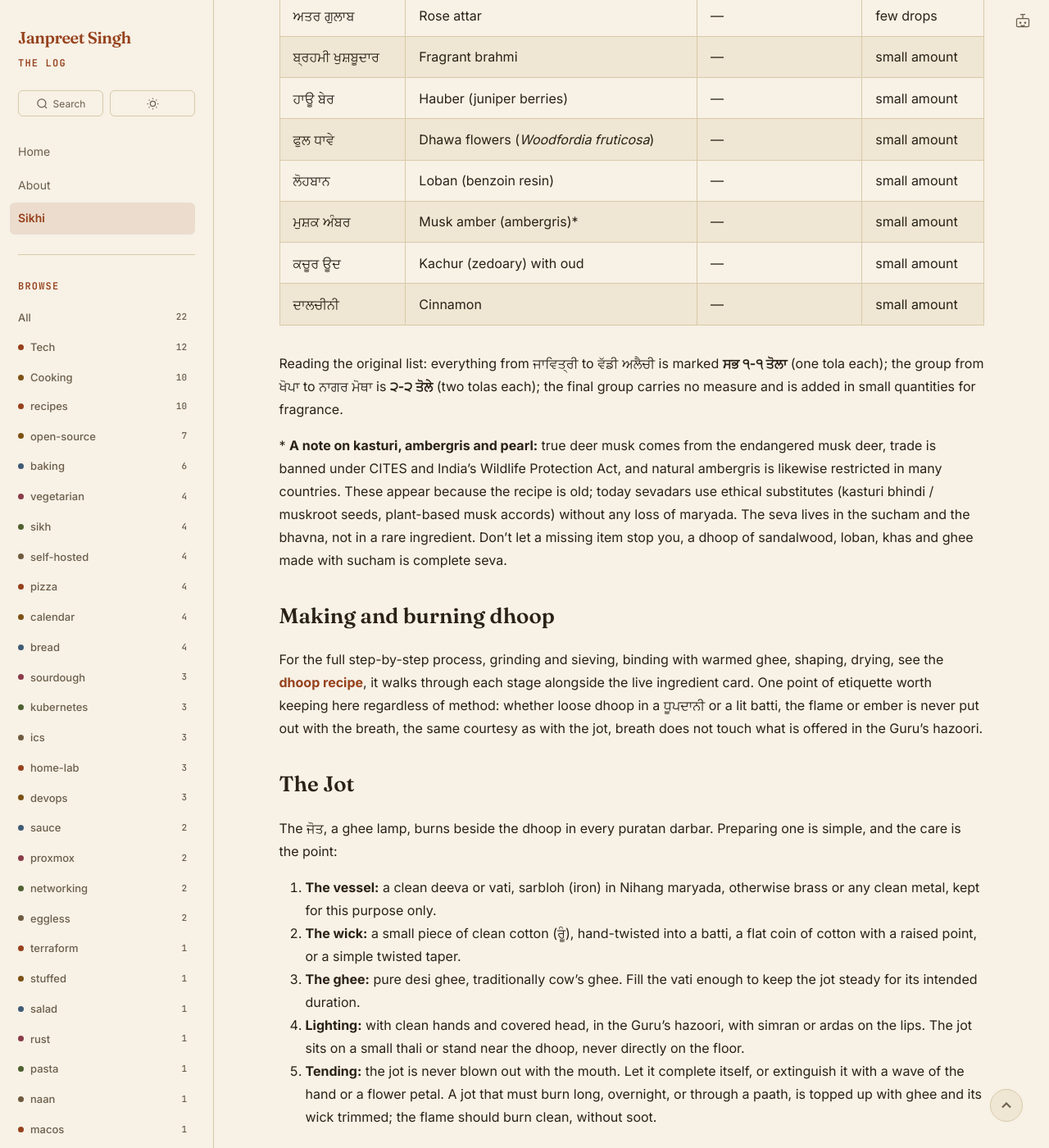
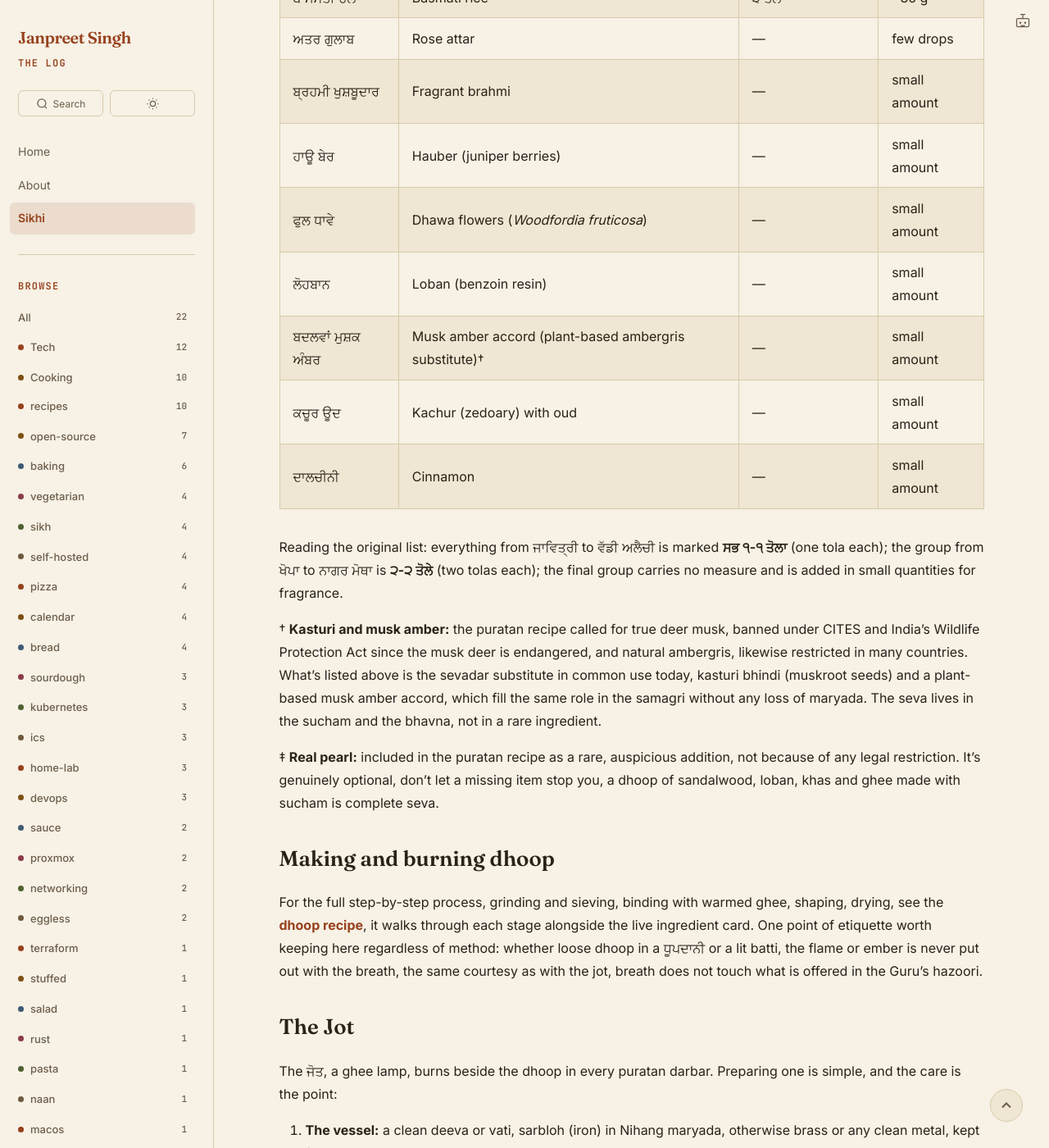
Before and after one commit to janpreet/vigilant-dollop, a Jekyll site: the page built from sikhi-dhoop.md, in a window 1280 px wide and 1400 px high, scrolled down 3991 px. Shown: the whole window at 82% size. Built offline with Jekyll 4.4.1, drawn with Linux system fonts in a browser that asks for light colours; comment, search, counter and statistics services are not loaded; some of the changed text lies outside the part shown.

Commit message:
Lead dhoop ingredient list with usable substitutes, not banned items
Kasturi/ambergris were listed as the actual ingredients with a footnote
admitting they're CITES/wildlife-law restricted. Flips it: the list now
shows the ethical substitutes sevadars actually use (kasturi bhindi,
plant-based musk amber accord), with the footnote explaining the puratan
history. Pearl gets its own note since it's optional by choice, not law.

Co-Authored-By: Claude Sonnet 5 <noreply@anthropic.com>

```diff
--- a/sikhi-dhoop.md
+++ b/sikhi-dhoop.md
@@ -54,10 +54,10 @@ The measures, ਰੱਤੀ, ਮਾਸਾ, ਤੋਲਾ, ਛਟਾਂਕ, are the
   <rect class="grp" x="20" y="16" width="350" height="150" fill="#fdf3e3" stroke="#e0b878"/>
   <text class="hd" x="40" y="44" fill="#9a6b1f">① Rare essences</text>
   <text class="qty" x="40" y="64">measured in ratti &amp; masa, pinches</text>
-  <text class="it" x="40" y="88">ਕਸਤੂਰੀ kasturi* · ਕੇਸਰ saffron</text>
-  <text class="it" x="40" y="110">ਮੁਸ਼ਕਪੂਰ musk camphor · ਸੁੱਚੇ ਮੋਤੀ pearl*</text>
-  <text class="it" x="40" y="132">ਮੁਸ਼ਕ ਅੰਬਰ ambergris*</text>
-  <text class="it" x="40" y="154" font-style="italic">*use ethical substitutes, see note</text>
+  <text class="it" x="40" y="88">ਕਸਤੂਰੀ ਭਿੰਡੀ kasturi bhindi† · ਕੇਸਰ saffron</text>
+  <text class="it" x="40" y="110">ਮੁਸ਼ਕਪੂਰ musk camphor · ਸੁੱਚੇ ਮੋਤੀ pearl‡</text>
+  <text class="it" x="40" y="132">ਬਦਲਵਾਂ ਮੁਸ਼ਕ ਅੰਬਰ musk amber accord†</text>
+  <text class="it" x="40" y="154" font-style="italic">†see note on puratan vs. today's ingredients</text>
 
   <!-- Group 2: woods and roots -->
   <rect class="grp" x="390" y="16" width="350" height="230" fill="#f0f4e8" stroke="#a8bd8a"/>
@@ -164,13 +164,15 @@ The measures, ਰੱਤੀ, ਮਾਸਾ, ਤੋਲਾ, ਛਟਾਂਕ, are the
 | ਹਾਊ ਬੇਰ | Hauber (juniper berries) | — | small amount |
 | ਫੁਲ ਧਾਵੇ | Dhawa flowers (*Woodfordia fruticosa*) | — | small amount |
 | ਲੋਹਬਾਨ | Loban (benzoin resin) | — | small amount |
-| ਮੁਸ਼ਕ ਅੰਬਰ | Musk amber (ambergris)* | — | small amount |
+| ਬਦਲਵਾਂ ਮੁਸ਼ਕ ਅੰਬਰ | Musk amber accord (plant-based ambergris substitute)† | — | small amount |
 | ਕਚੂਰ ਊਦ | Kachur (zedoary) with oud | — | small amount |
 | ਦਾਲਚੀਨੀ | Cinnamon | — | small amount |
 
 Reading the original list: everything from ਜਾਵਿਤ੍ਰੀ to ਵੱਡੀ ਅਲੈਚੀ is marked **ਸਭ ੧-੧ ਤੋਲਾ** (one tola each); the group from ਖੋਪਾ to ਨਾਗਰ ਮੋਥਾ is **੨-੨ ਤੋਲੇ** (two tolas each); the final group carries no measure and is added in small quantities for fragrance.
 
-\* **A note on kasturi, ambergris and pearl:** true deer musk comes from the endangered musk deer, trade is banned under CITES and India's Wildlife Protection Act, and natural ambergris is likewise restricted in many countries. These appear because the recipe is old; today sevadars use ethical substitutes (kasturi bhindi / muskroot seeds, plant-based musk accords) without any loss of maryada. The seva lives in the sucham and the bhavna, not in a rare ingredient. Don't let a missing item stop you, a dhoop of sandalwood, loban, khas and ghee made with sucham is complete seva.
+† **Kasturi and musk amber:** the puratan recipe called for true deer musk, banned under CITES and India's Wildlife Protection Act since the musk deer is endangered, and natural ambergris, likewise restricted in many countries. What's listed above is the sevadar substitute in common use today, kasturi bhindi (muskroot seeds) and a plant-based musk amber accord, which fill the same role in the samagri without any loss of maryada. The seva lives in the sucham and the bhavna, not in a rare ingredient.
+
+‡ **Real pearl:** included in the puratan recipe as a rare, auspicious addition, not because of any legal restriction. It's genuinely optional, don't let a missing item stop you, a dhoop of sandalwood, loban, khas and ghee made with sucham is complete seva.
 
 ## Making and burning dhoop
 
```
Also changed, not shown: other parts of sikhi-dhoop.md (+2 -2 lines), sikhi-dhoop-recipe.md (+6 -4 lines).
